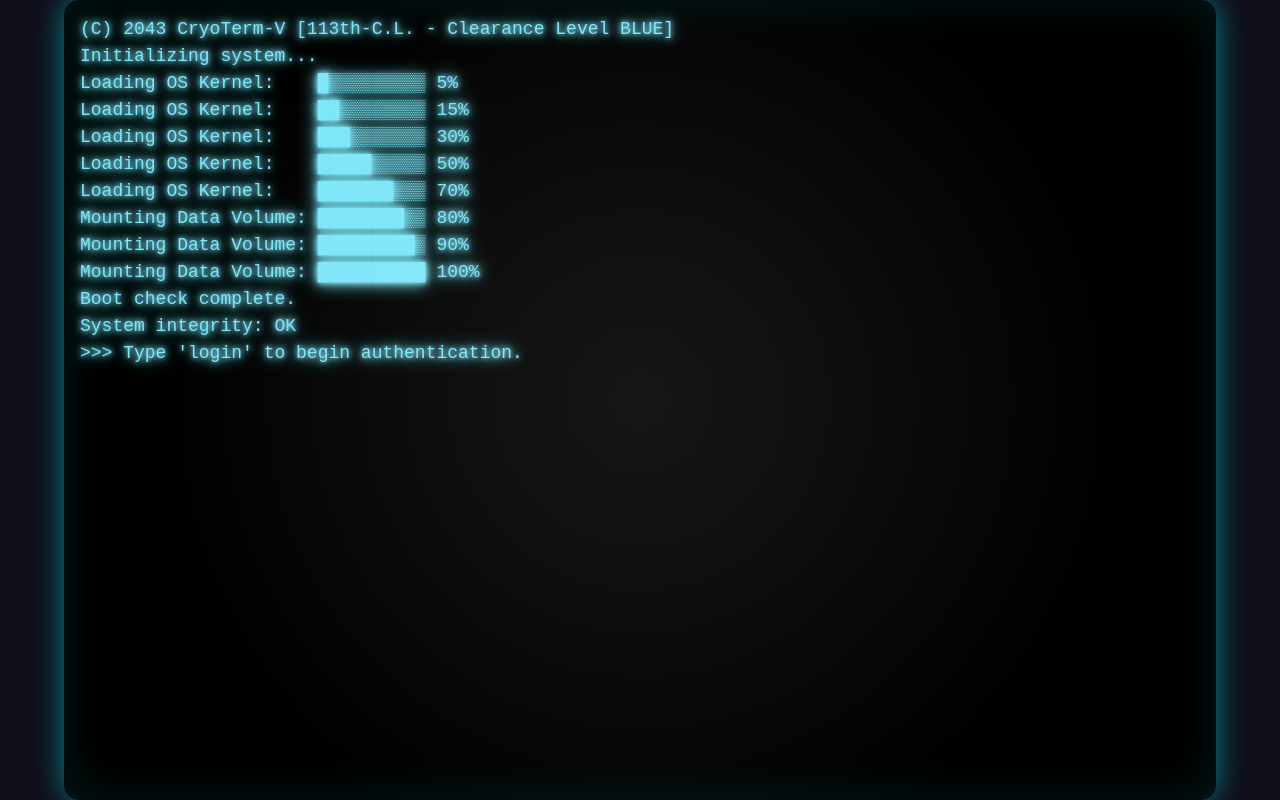
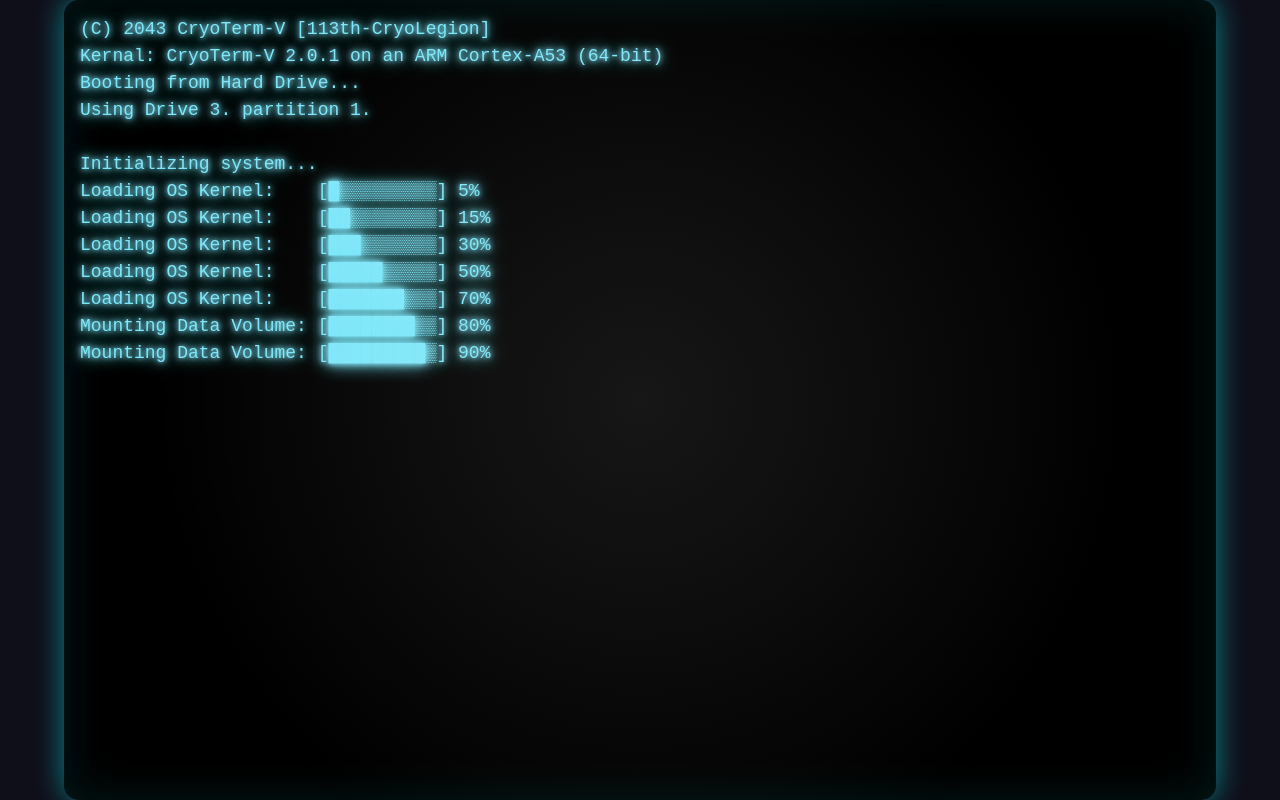
Before and after one commit to LlamaMaster33/cryoterm-v, a React (Vite) app: page / in a window 1280 px wide. Built offline with nearby package versions, Linux system fonts and the light colour scheme.

Commit message:
Psych comits

```diff
--- a/src/components/Terminal.jsx
+++ b/src/components/Terminal.jsx
@@ -8,16 +8,20 @@ import shutdownSound from "../assets/shutdown.mp3";
 import "../index.css";
 
 const bootLines = [
-  "(C) 2043 CryoTerm-V [113th-C.L. - Clearance Level BLUE]",
+  "(C) 2043 CryoTerm-V [113th-CryoLegion]",
+  "Kernal: CryoTerm-V 2.0.1 on an ARM Cortex-A53 (64-bit)",
+  "Booting from Hard Drive...",
+  "Using Drive 3. partition 1.",
+  "\n",
   "Initializing system...",
-  "Loading OS Kernel:    █▒▒▒▒▒▒▒▒▒ 5%",
-  "Loading OS Kernel:    ██▒▒▒▒▒▒▒▒ 15%",
-  "Loading OS Kernel:    ███▒▒▒▒▒▒▒ 30%",
-  "Loading OS Kernel:    █████▒▒▒▒▒ 50%",
-  "Loading OS Kernel:    ███████▒▒▒ 70%",
-  "Mounting Data Volume: ████████▒▒ 80%",
-  "Mounting Data Volume: █████████▒ 90%",
-  "Mounting Data Volume: ██████████ 100%",
+  "Loading OS Kernel:    [█▒▒▒▒▒▒▒▒▒] 5%",
+  "Loading OS Kernel:    [██▒▒▒▒▒▒▒▒] 15%",
+  "Loading OS Kernel:    [███▒▒▒▒▒▒▒] 30%",
+  "Loading OS Kernel:    [█████▒▒▒▒▒] 50%",
+  "Loading OS Kernel:    [███████▒▒▒] 70%",
+  "Mounting Data Volume: [████████▒▒] 80%",
+  "Mounting Data Volume: [█████████▒] 90%",
+  "Mounting Data Volume: [██████████] 100%",
   "Boot check complete.",
   "System integrity: OK",
   ">>> Type 'login' to begin authentication."
@@ -79,7 +83,7 @@ export default function Terminal() {
     if (terminalRef.current) {
       terminalRef.current.scrollTo({
         top: terminalRef.current.scrollHeight,
-        behavior: 'smooth', // Smooth scrolling animation
+        behavior: 'smooth !important', // Smooth scrolling animation
       });
     }
   }, [output]); // Trigger auto-scroll whenever `output` changes
```
